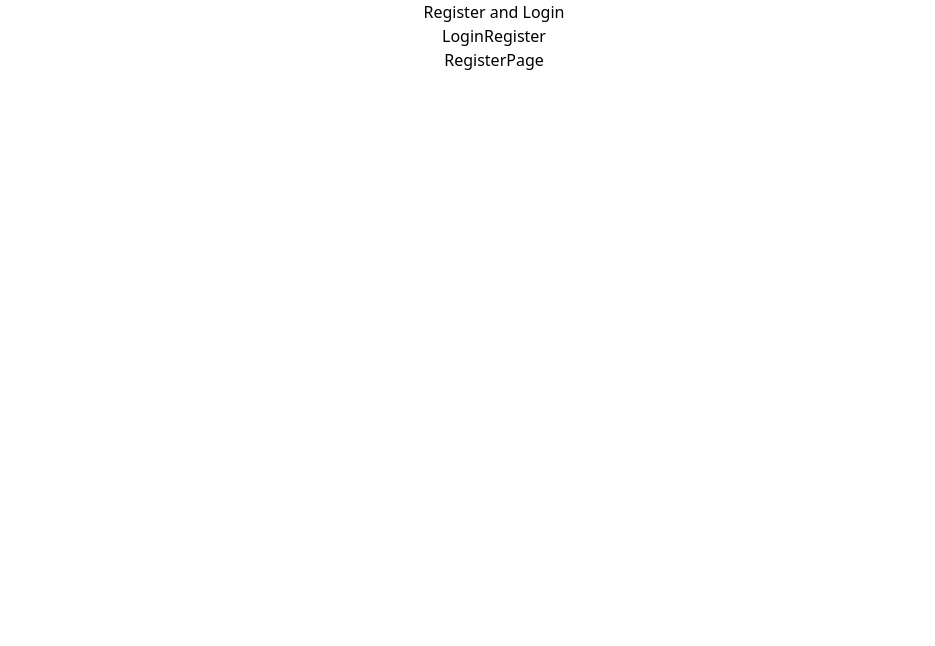
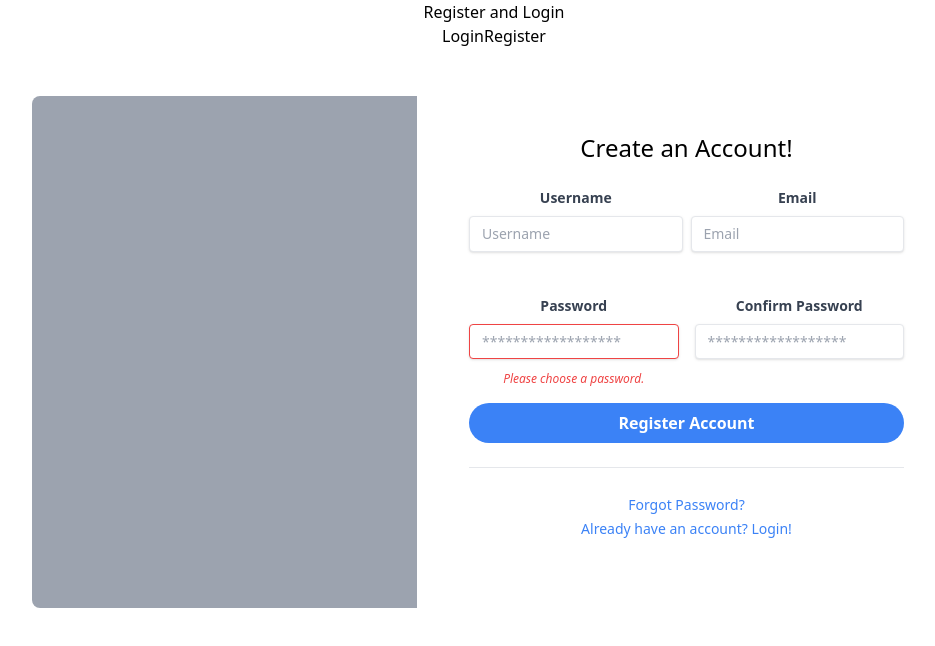
Before and after one commit to lhes23/ts-register-login, a React (Create React App) app in the folder frontend/: page /register in a window 1280 px wide. Shown: the top 646 px of the page, without its empty margins (146-1081 px from the left). Built offline with nearby package versions, Linux system fonts and the light colour scheme.

Commit message:
layout register form

```diff
--- a/frontend/src/App.tsx
+++ b/frontend/src/App.tsx
@@ -11,6 +11,7 @@ function App() {
     <div className="App">
       <h1>Register and Login</h1>
       <Navbar />
+
       <Routes>
         <Route path="/login" element={<LoginPage />} />
         <Route path="/register" element={<RegisterPage />} />
--- a/frontend/src/pages/LoginPage.tsx
+++ b/frontend/src/pages/LoginPage.tsx
@@ -1,5 +1,39 @@
 type Props = {};
 const LoginPage = (props: Props) => {
-  return <div>LoginPage</div>;
+  return (
+    <div>
+      <div className="bg-gray-100 h-screen overflow-hidden flex items-center justify-center">
+        <div className="bg-white lg:w-5/12 md:6/12 w-10/12 shadow-3xl">
+          <form className="p-12 md:p-24">
+            <div className="flex items-center text-lg mb-6 md:mb-8">
+              <svg className="absolute ml-3" width={24} viewBox="0 0 24 24">
+                <path d="M20.822 18.096c-3.439-.794-6.64-1.49-5.09-4.418 4.72-8.912 1.251-13.678-3.732-13.678-5.082 0-8.464 4.949-3.732 13.678 1.597 2.945-1.725 3.641-5.09 4.418-3.073.71-3.188 2.236-3.178 4.904l.004 1h23.99l.004-.969c.012-2.688-.092-4.222-3.176-4.935z" />
+              </svg>
+              <input
+                type="text"
+                id="username"
+                className="bg-gray-200 pl-12 py-2 md:py-4 focus:outline-none w-full"
+                placeholder="Username"
+              />
+            </div>
+            <div className="flex items-center text-lg mb-6 md:mb-8">
+              <svg className="absolute ml-3" viewBox="0 0 24 24" width={24}>
+                <path d="m18.75 9h-.75v-3c0-3.309-2.691-6-6-6s-6 2.691-6 6v3h-.75c-1.24 0-2.25 1.009-2.25 2.25v10.5c0 1.241 1.01 2.25 2.25 2.25h13.5c1.24 0 2.25-1.009 2.25-2.25v-10.5c0-1.241-1.01-2.25-2.25-2.25zm-10.75-3c0-2.206 1.794-4 4-4s4 1.794 4 4v3h-8zm5 10.722v2.278c0 .552-.447 1-1 1s-1-.448-1-1v-2.278c-.595-.347-1-.985-1-1.722 0-1.103.897-2 2-2s2 .897 2 2c0 .737-.405 1.375-1 1.722z" />
+              </svg>
+              <input
+                type="password"
+                id="password"
+                className="bg-gray-200 pl-12 py-2 md:py-4 focus:outline-none w-full"
+                placeholder="Password"
+              />
+            </div>
+            <button className="bg-gradient-to-b from-gray-700 to-gray-900 font-medium p-2 md:p-4 text-white uppercase w-full">
+              Login
+            </button>
+          </form>
+        </div>
+      </div>
+    </div>
+  );
 };
 export default LoginPage;
--- a/frontend/src/pages/RegisterPage.tsx
+++ b/frontend/src/pages/RegisterPage.tsx
@@ -1,5 +1,111 @@
 type Props = {};
 const RegisterPage = (props: Props) => {
-  return <div>RegisterPage</div>;
+  return (
+    <>
+      <div className="container mx-auto">
+        <div className="flex justify-center px-6 my-12">
+          <div className="w-full xl:w-3/4 lg:w-11/12 flex">
+            {/* Col */}
+            <div className="w-full h-auto bg-gray-400 hidden lg:block lg:w-5/12 bg-cover rounded-l-lg" />
+            {/* Col */}
+            <div className="w-full lg:w-7/12 bg-white p-5 rounded-lg lg:rounded-l-none">
+              <h3 className="pt-4 text-2xl text-center">Create an Account!</h3>
+              <form className="px-8 pt-6 pb-8 mb-4 bg-white rounded">
+                <div className="mb-4 flex justify-between">
+                  <div className="mb-4 md:mr-2 md:mb-0">
+                    <label
+                      className="block mb-2 text-sm font-bold text-gray-700"
+                      htmlFor="username"
+                    >
+                      Username
+                    </label>
+                    <input
+                      className="w-full px-3 py-2 text-sm leading-tight text-gray-700 border rounded shadow appearance-none focus:outline-none focus:shadow-outline"
+                      id="firstName"
+                      type="text"
+                      placeholder="Username"
+                    />
+                  </div>
+                  <div className="mb-4">
+                    <label
+                      className="block mb-2 text-sm font-bold text-gray-700"
+                      htmlFor="email"
+                    >
+                      Email
+                    </label>
+                    <input
+                      className="w-full px-3 py-2 mb-3 text-sm leading-tight text-gray-700 border rounded shadow appearance-none focus:outline-none focus:shadow-outline"
+                      id="email"
+                      type="email"
+                      placeholder="Email"
+                    />
+                  </div>
+                </div>
+
+                <div className="mb-4 md:flex md:justify-between">
+                  <div className="mb-4 md:mr-2 md:mb-0">
+                    <label
+                      className="block mb-2 text-sm font-bold text-gray-700"
+                      htmlFor="password"
+                    >
+                      Password
+                    </label>
+                    <input
+                      className="w-full px-3 py-2 mb-3 text-sm leading-tight text-gray-700 border border-red-500 rounded shadow appearance-none focus:outline-none focus:shadow-outline"
+                      id="password"
+                      type="password"
+                      placeholder="******************"
+                    />
+                    <p className="text-xs italic text-red-500">
+                      Please choose a password.
+                    </p>
+                  </div>
+                  <div className="md:ml-2">
+                    <label
+                      className="block mb-2 text-sm font-bold text-gray-700"
+                      htmlFor="c_password"
+                    >
+                      Confirm Password
+                    </label>
+                    <input
+                      className="w-full px-3 py-2 mb-3 text-sm leading-tight text-gray-700 border rounded shadow appearance-none focus:outline-none focus:shadow-outline"
+                      id="c_password"
+                      type="password"
+                      placeholder="******************"
+                    />
+                  </div>
+                </div>
+                <div className="mb-6 text-center">
+                  <button
+                    className="w-full px-4 py-2 font-bold text-white bg-blue-500 rounded-full hover:bg-blue-700 focus:outline-none focus:shadow-outline"
+                    type="button"
+                  >
+                    Register Account
+                  </button>
+                </div>
+                <hr className="mb-6 border-t" />
+                <div className="text-center">
+                  <a
+                    className="inline-block text-sm text-blue-500 align-baseline hover:text-blue-800"
+                    href="#"
+                  >
+                    Forgot Password?
+                  </a>
+                </div>
+                <div className="text-center">
+                  <a
+                    className="inline-block text-sm text-blue-500 align-baseline hover:text-blue-800"
+                    href="./index.html"
+                  >
+                    Already have an account? Login!
+                  </a>
+                </div>
+              </form>
+            </div>
+          </div>
+        </div>
+      </div>
+    </>
+  );
 };
 export default RegisterPage;
```
Also changed, not shown: frontend/src/assets/images/canada.webp (added).
